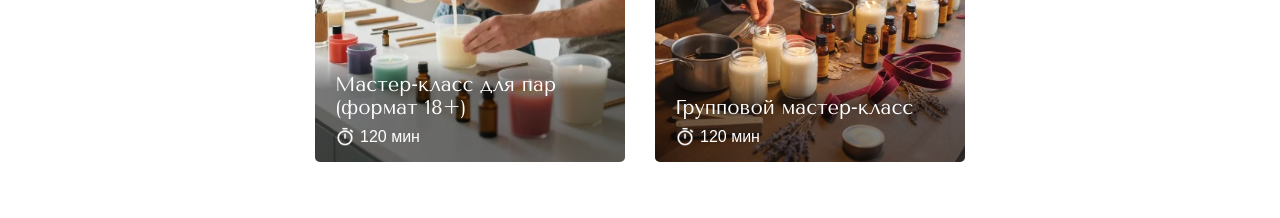
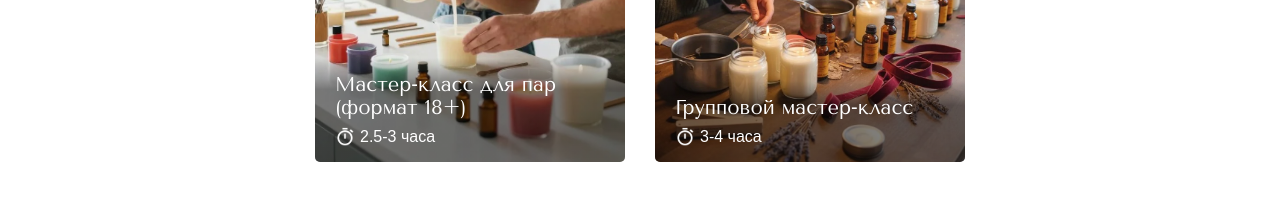
Before and after one commit to KiraProsto/maana, a Next.js app: page /catalog in a window 1280 px wide. Shown: the part 1240-1458 px from the top of the page. Built offline with nearby package versions, Linux system fonts and the light colour scheme.

Commit message:
update master‑class descriptions

```diff
--- a/app/data/masterClasses.ts
+++ b/app/data/masterClasses.ts
@@ -1,10 +1,25 @@
 export const masterClasses = [
   {
     title: 'Мастер‑класс для пар (формат 18+)',
-    description: '',
+    description: `
+      В начале вы тянете зашифрованный конверт. Внутри — форма будущей свечи. Затем вы вместе заливаете свечи из пчелиного воска.
+
+      Пока они застывают, в ваши руки переходит гипсовые аромасаше. Вы неспешно расписываете его акрилом, превращая в маленький арт-объект. А затем выбираете для него ароматическую композицию.
+
+      На оборотной стороне гипсовой подставки для свечей можно оставить надпись — дату, имя, несколько слов. То, что превращает вещь в воспоминание.
+
+      Всё время вас сопровождают чай, кофе, лёгкие угощения и романтическая атмосфера.
+
+      Что останется после:
+      · 2 свечи;
+      · 2 гипсовых аромасаше;
+      · гипсовая подставка.
+
+      По вашему желанию на мастер-класс приглашается фотограф.
+    `,
     age: '18+',
-    duration: '120 мин',
-    price: '',
+    duration: '2.5-3 часа',
+    price: '4500 руб',
     mainImage: '/img/masterClasses/two1.webp',
     images: [
       '/img/masterClasses/two1_1.webp',
@@ -19,10 +34,25 @@ export const masterClasses = [
   },
   {
     title: 'Групповой мастер‑класс',
-    description: '',
+    description: `
+      Это не урок, а приглашение к спокойствию. На несколько часов вы становитесь художником: в руках — кисть, перед вами — форма, которую нужно лишь наполнить цветом. Никакой подготовки и сложных решений - мы позаботились о деталях, чтобы вы могли сосредоточиться на процессе.
+
+      Первая часть — роспись подсвечника. Вы выбираете основу, которая вам ближе по духу:
+      · Прозрачный стеклянный подсвечник — вы расписываете его витражными красками по трафарету или создаете абстракцию.
+      · Гипсовый подсвечник с готовым рельефным узором — ваша задача проста и приятна: вы заполняете цветом уже существующие узоры.
+
+      Вторая часть — ароматическая свеча. Мы подготовили для вас коллекцию готовых композиций. Вам остаётся лишь послушать себя, выбрать то настроение, в котором хочется остаться, и залить свечу прямо в ваш расписанный подсвечник.
+
+      В перерыве и на протяжении всей встречи участников ждут чай, кофе и лёгкие угощения — можно отвлечься, передохнуть и поболтать.
+      Для всех, кто хочет отдохнуть красиво и с удовольствием. Для пар, подруг, коллег и для тех, кто приходит один, чтобы побыть в своём ритме.
+
+      Что вы получите:
+      · Несколько часов вне суеты — только цвет, свет, аромат и уют;
+      · Вещь, которая будет радовать вас дома или станет подарком, сделанным с душой.
+    `,
     age: '14+',
-    duration: '120 мин',
-    price: '',
+    duration: '3-4 часа',
+    price: '2500-3500 руб',
     mainImage: '/img/masterClasses/komand.webp',
     images: ['/video/masterClasses/comand.mp4'],
   },
```
